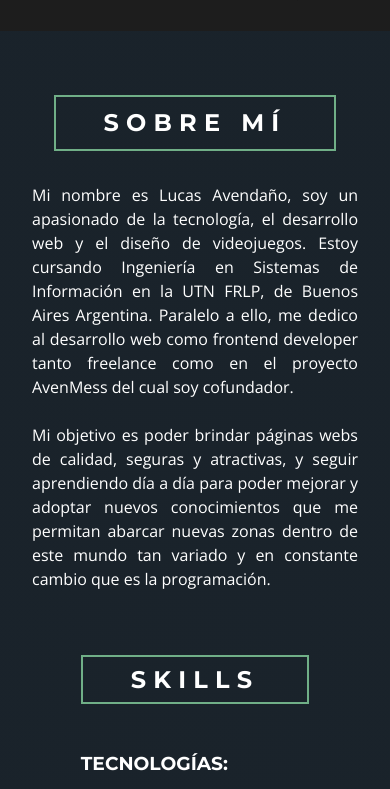
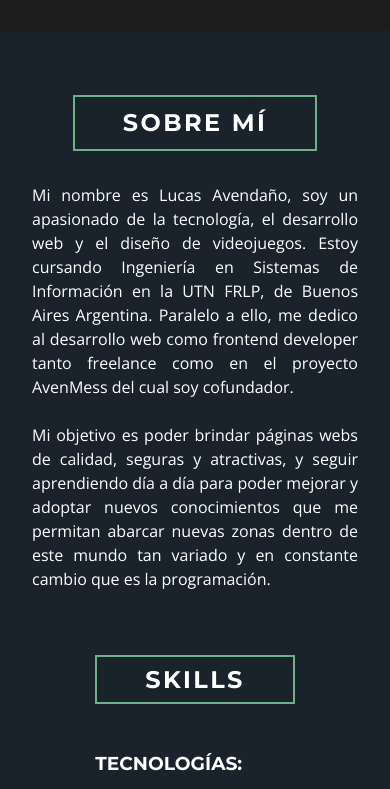
Before and after one commit to LucasAven/Portfolio, a plain HTML site: page index.html in a window 390 px wide. Shown: the part 1369-2158 px from the top of the page. Drawn offline with nearby package versions, Linux system fonts and the light colour scheme.

Commit message:
commit 'fix letter spacing on mobile devices'

```diff
--- a/css/main.css
+++ b/css/main.css
@@ -566,7 +566,12 @@ footer {
     color: var(--text-col);
 }
 
-@media (min-width: 576px) {
+@media screen and (max-width: 576px) {
+    .personal__title {
+        letter-spacing: .1em;
+    }
+}
+@media screen and (min-width: 576px) {
     .header-section {
         background-size: contain;
         background-position: right var(--nav-margin-offset);
@@ -610,7 +615,7 @@ footer {
     }
 }
 
-@media (min-width: 768px) {
+@media screen and (min-width: 768px) {
     .header-section::before {
         clip-path: polygon(-200% 100%, 100% 0%, 100% 100%);
     }
@@ -633,7 +638,7 @@ footer {
     }
 }
 
-@media (min-width: 992px) {
+@media screen and (min-width: 992px) {
     html {
         scroll-padding-top: 66px;
     }
@@ -752,7 +757,7 @@ footer {
     }
 }
 
-@media (min-width: 1200px) {
+@media screen and (min-width: 1200px) {
     .header__titles {
         padding-left: 5%;
     }
@@ -779,7 +784,7 @@ footer {
     }
 }
 
-@media (min-width: 1400px) {
+@media screen and (min-width: 1400px) {
     .header__titles {
         font-size: 2rem;
     }
```
